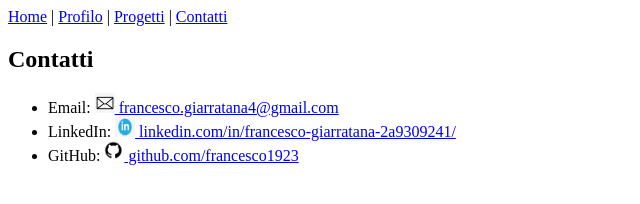
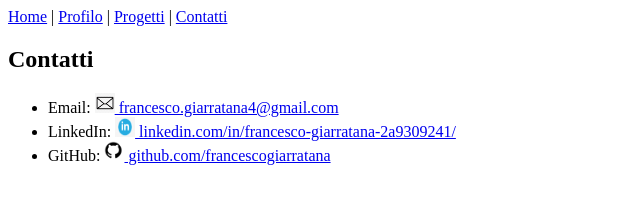
Before and after one commit to francesco1923/FrancescoGiarratana.github.io, a plain HTML site: page Contatti.html in a window 1280 px wide. Shown: the full height of the page, 0-640 px from the left. Drawn offline with Linux system fonts and the light colour scheme.

Commit message:
Fix GitHub link in Contatti.html

```diff
--- a/Contatti.html
+++ b/Contatti.html
@@ -20,7 +20,7 @@
             <a href="https://www.linkedin.com/in/francesco-giarratana-2a9309241/"> <img src="linkedin_icon.png" alt="LinkedIn Icon" width="20" height="20"> linkedin.com/in/francesco-giarratana-2a9309241/ </a>
         </li>
         <li>GitHub:
-            <a href="https://github.com/francescogiarratana"> <img src="github_icon.png" alt="GitHub Icon" width="20" height="20"> github.com/francesco1923 </a>
+            <a href="https://github.com/francescogiarratana"> <img src="github_icon.png" alt="GitHub Icon" width="20" height="20"> github.com/francescogiarratana</a>
         </li>
     </ul>
 </html>
```
